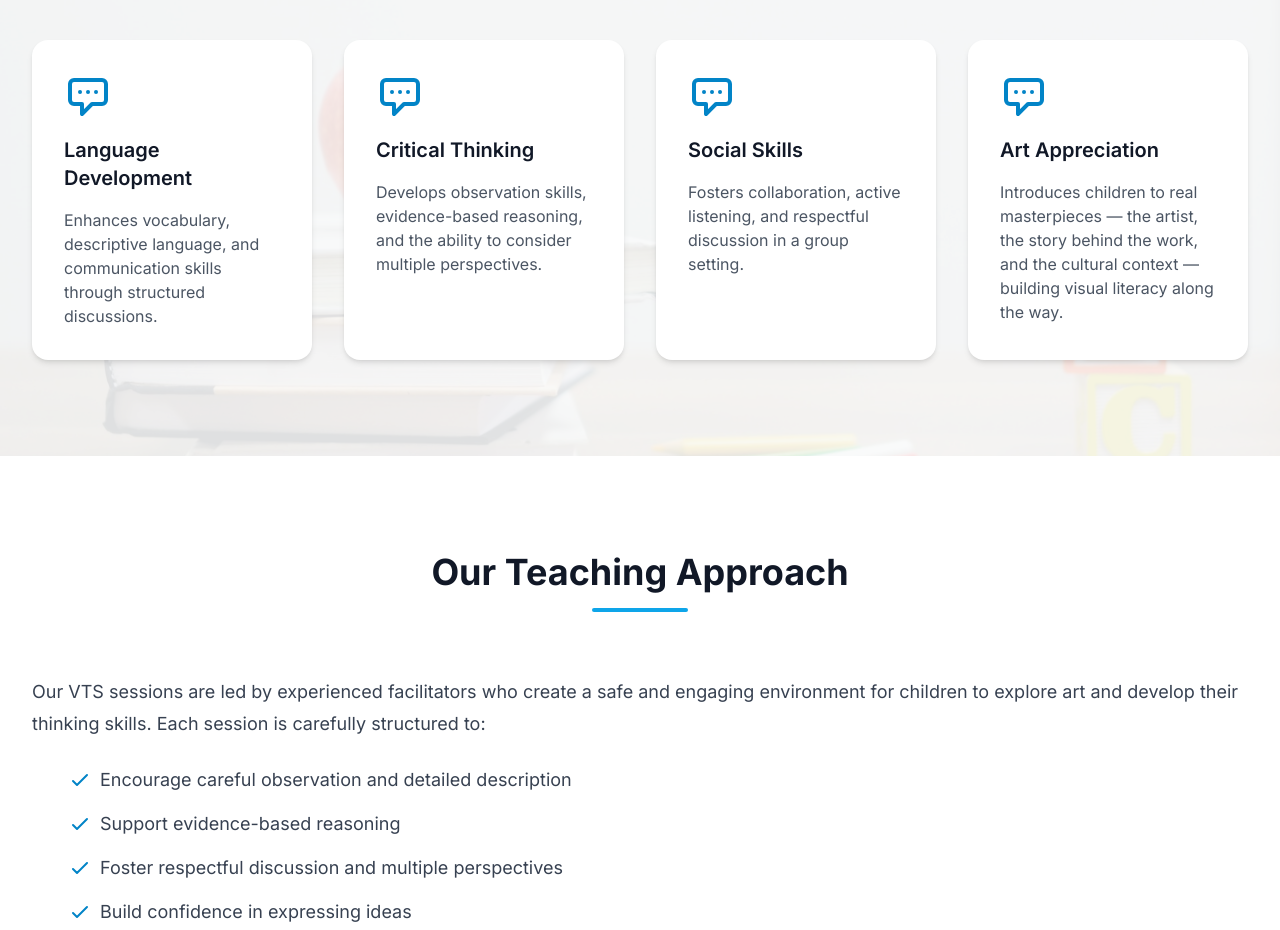
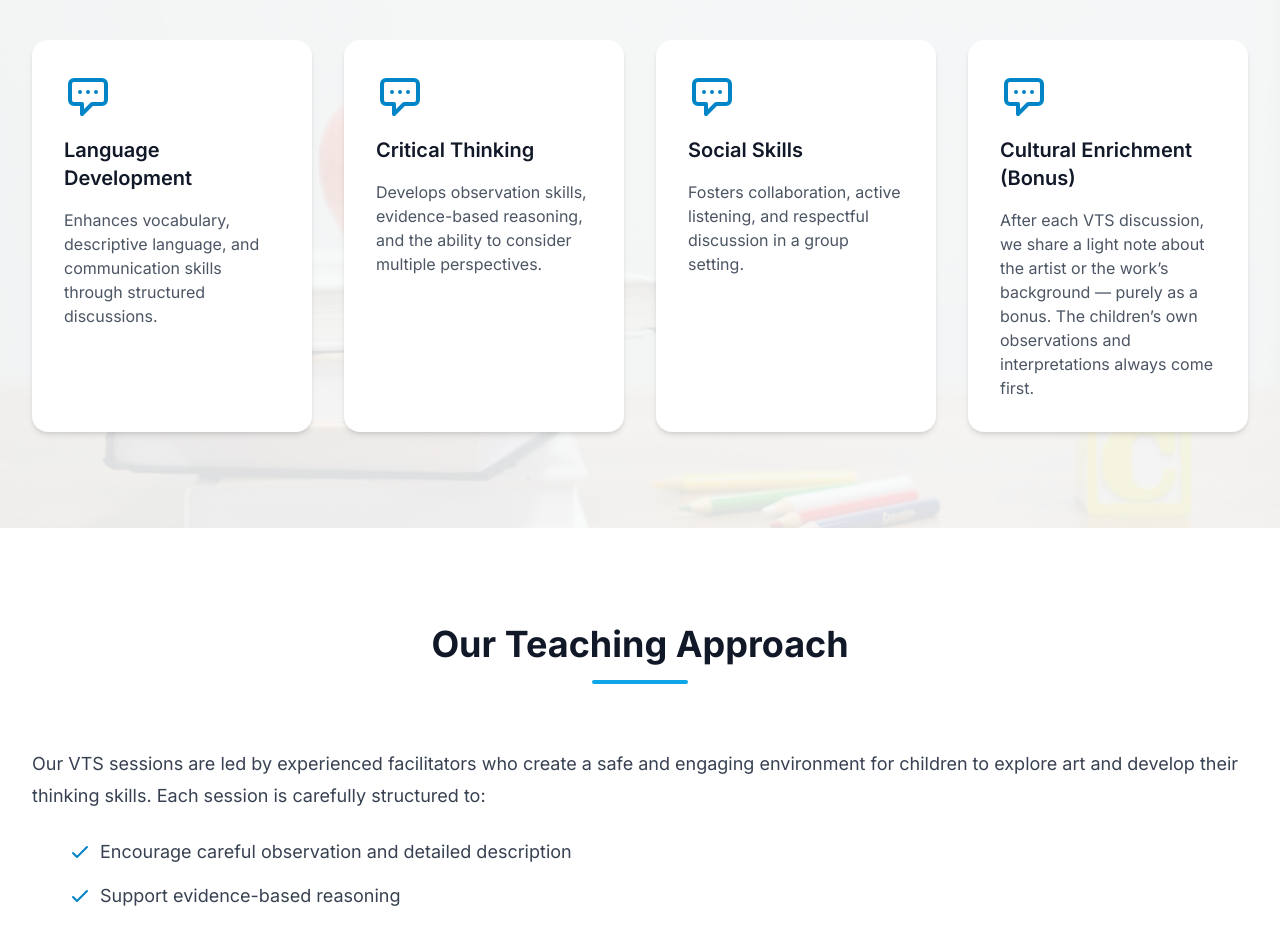
Before and after one commit to songlife909/vts-art, a Next.js app: page / in a window 1280 px wide. Shown: the part 2180-3110 px from the top of the page. Built offline with nearby package versions, Linux system fonts and the light colour scheme.

Commit message:
Reframe 4th benefit as supplemental cultural enrichment
VTS philosophy preserves the child's interpretation; we never correct
to a 'right answer'. The 4th item is now framed as a light bonus that
follows after the discussion, not as instruction.

```diff
--- a/src/translations.ts
+++ b/src/translations.ts
@@ -41,8 +41,8 @@
           description: "Fosters collaboration, active listening, and respectful discussion in a group setting."
         },
         {
-          title: "Art Appreciation",
-          description: "Introduces children to real masterpieces — the artist, the story behind the work, and the cultural context — building visual literacy along the way."
+          title: "Cultural Enrichment (Bonus)",
+          description: "After each VTS discussion, we share a light note about the artist or the work\u2019s background \u2014 purely as a bonus. The children\u2019s own observations and interpretations always come first."
         }
       ]
     },
@@ -148,8 +148,8 @@
           description: "그룹 환경에서 협력, 적극적인 경청 및 존중하는 토론을 촉진합니다."
         },
         {
-          title: "예술 감상",
-          description: "실제 명작을 함께 보며 작가, 작품에 얽힌 이야기, 그리고 시대적 배경까지 자연스럽게 익혀 시각적 문해력을 키웁니다."
+          title: "예술 교양 (보너스)",
+          description: "VTS 토론이 끝난 뒤, 작가나 작품의 배경에 대해 가볍게 한 마디를 곁들입니다. 어디까지나 보너스이며, 아이들 스스로의 관찰과 해석이 언제나 우선입니다."
         }
       ]
     },
```
